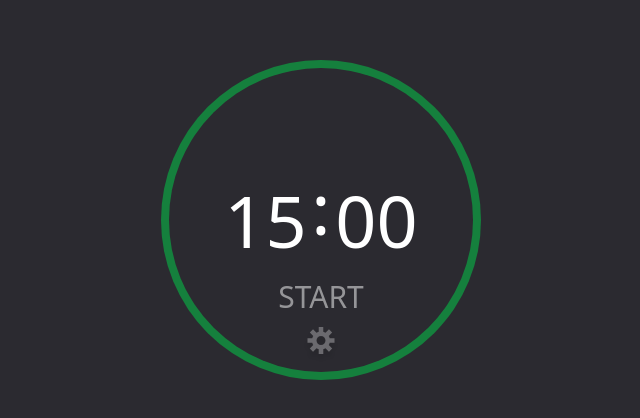
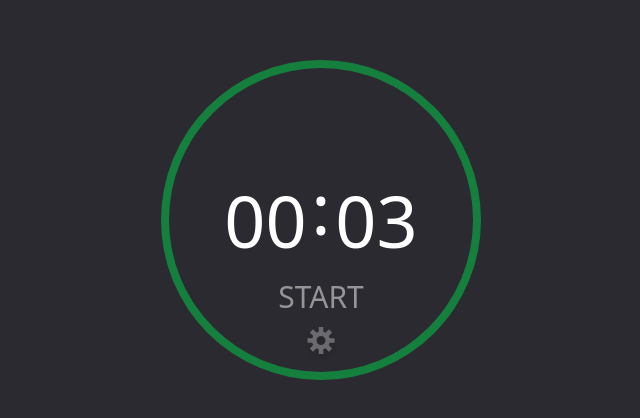
Before and after one commit to a89529294/Advent-of-JS, a React (Vite) app in the folder ch1-pomodoro/: page / in a window 1280 px wide. Shown: the part 180-598 px from the top of the page, without its empty margins (319-959 px from the left). Built offline with nearby package versions, Linux system fonts and the light colour scheme.

Commit message:
need to refactor the timer logic

```diff
--- a/ch1-pomodoro/src/App.tsx
+++ b/ch1-pomodoro/src/App.tsx
@@ -12,7 +12,7 @@ interface InputProps
 const populateNumber = (num: number) => (num < 10 ? "0" + num : num);
 const sanitizeInput = (value: string) => {
   return value === "" || (value.startsWith("0") && !Number.isNaN(+value))
-    ? value
+    ? value.substring(0, 2)
     : parseInt(value);
 };
 
@@ -30,16 +30,20 @@ const TimerDisplay = ({
   setTime,
   isRunning,
   setIsRunning,
+  setIsEditing,
 }: {
   time: number;
   setTime: Dispatch<SetStateAction<number>>;
   isRunning: boolean;
   setIsRunning: Dispatch<SetStateAction<boolean>>;
+  setIsEditing: Dispatch<SetStateAction<boolean>>;
 }) => {
   const minRaw = Math.floor(time / 60);
   const secRaw = time % 60;
   const min = populateNumber(minRaw);
   const sec = populateNumber(secRaw);
+
+  console.log(secRaw, sec);
 
   const [editMin, setEditMin] = useState(min);
   const [editSec, setEditSec] = useState(sec);
@@ -48,6 +52,11 @@ const TimerDisplay = ({
     isRunning && setEditMin(min);
     isRunning && setEditSec(sec);
   }, [min, sec, isRunning]);
+
+  function editTimer() {
+    setIsRunning(false);
+    setIsEditing(true);
+  }
 
   return (
     <div className="flex justify-center w-2/3 text-white text-7xl h-fit">
@@ -59,7 +68,7 @@ const TimerDisplay = ({
           setEditMin(value);
           setTime(+value * 60 + secRaw);
         }}
-        onClick={() => setIsRunning(false)}
+        onClick={editTimer}
       />
       :
       <Input
@@ -70,7 +79,7 @@ const TimerDisplay = ({
           setEditSec(value);
           setTime(+value + minRaw * 60);
         }}
-        onClick={() => setIsRunning(false)}
+        onClick={editTimer}
       />
     </div>
   );
@@ -78,7 +87,10 @@ const TimerDisplay = ({
 
 function App() {
   const [isRunning, setIsRunning] = useState(false);
-  const [time, setTime] = useState(900);
+  const [time, setTime] = useState(3);
+  const [isDone, setIsDone] = useState(false);
+  const [isEditing, setIsEditing] = useState(false);
+
   useEffect(() => {
     const id =
       isRunning &&
@@ -88,9 +100,24 @@ function App() {
     return () => clearInterval(typeof id === "number" ? id : 0);
   }, [isRunning]);
 
+  useEffect(() => {
+    if (time === 0) {
+      setIsRunning(false);
+      setIsDone(true);
+      !isEditing &&
+        setTimeout(() => {
+          alert("Time's up!");
+        }, 100);
+    } else setIsDone(false);
+  }, [time, isEditing]);
+
   return (
     <div className="grid min-h-full bg-dark place-content-center">
-      <div className="grid bg-green-700 rounded-full w-80 aspect-square place-content-center">
+      <div
+        className={`grid rounded-full w-80 aspect-square place-content-center ${
+          isDone ? "bg-red-600" : "bg-green-700"
+        }`}
+      >
         <div className="w-[19rem] bg-dark aspect-square rounded-full flex flex-col items-center">
           <div className="flex-1"></div>
           <TimerDisplay
@@ -98,13 +125,17 @@ function App() {
             setTime={setTime}
             isRunning={isRunning}
             setIsRunning={setIsRunning}
+            setIsEditing={setIsEditing}
           />
           <div className="flex flex-col items-center justify-center flex-1 gap-3">
             <h3
               className="text-3xl text-white opacity-50 cursor-pointer"
-              onClick={() => setIsRunning((r) => !r)}
+              onClick={() => {
+                setIsRunning((r) => !r);
+                setIsEditing(false);
+              }}
             >
-              {isRunning ? "PAUSE" : "START"}
+              {isRunning || isDone ? "PAUSE" : "START"}
             </h3>
             <img src={gear} className="cursor-pointer w-9 opacity-30" />
           </div>
```
